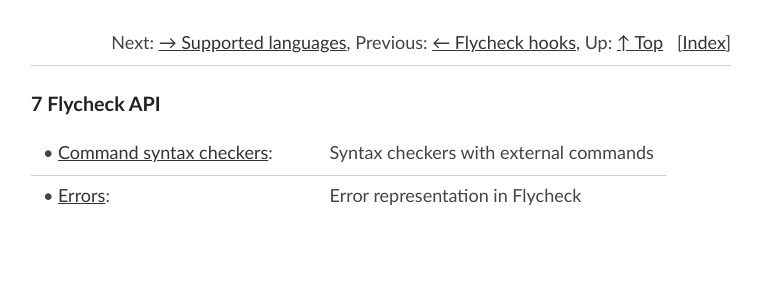
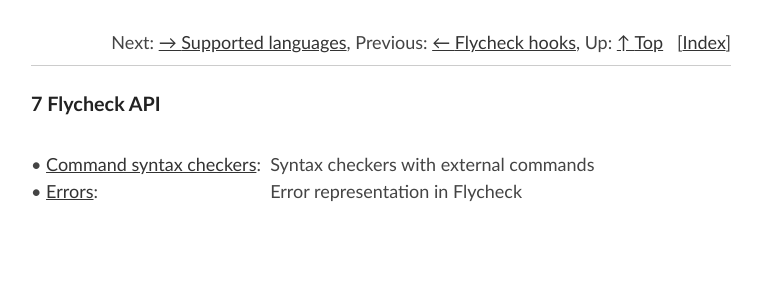
Before and after one commit to cmarqu/flycheck.github.io, a Jekyll site: the page manual/latest/Flycheck-API.html, which Jekyll copies as it is, in a window 1280 px wide. Shown: the top 300 px of the page, without its empty margins (259-1020 px from the left). Built offline with Jekyll 4.4.1, drawn with Linux system fonts in a browser that asks for light colours.

Commit message:
Fix styling of texinfo menus

```diff
--- a/css/flycheck.css
+++ b/css/flycheck.css
@@ -300,6 +300,19 @@
     content: " → ";
 }
 
+/* Texinfo menus */
+.menu {
+    margin: 2em 0;
+}
+
+.menu tr {
+    border: none;
+}
+
+.menu td {
+    padding: 0.1em 0;
+}
+
 /* Texinfo indexes */
 .index-cp {
     margin: 0.86em 0;
```
